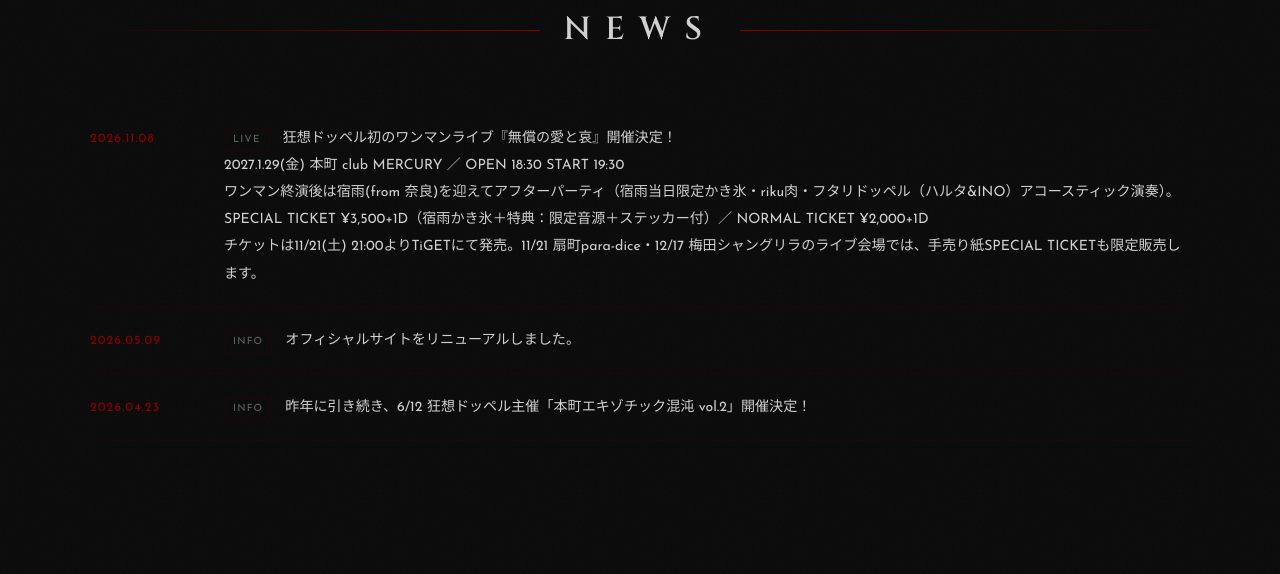
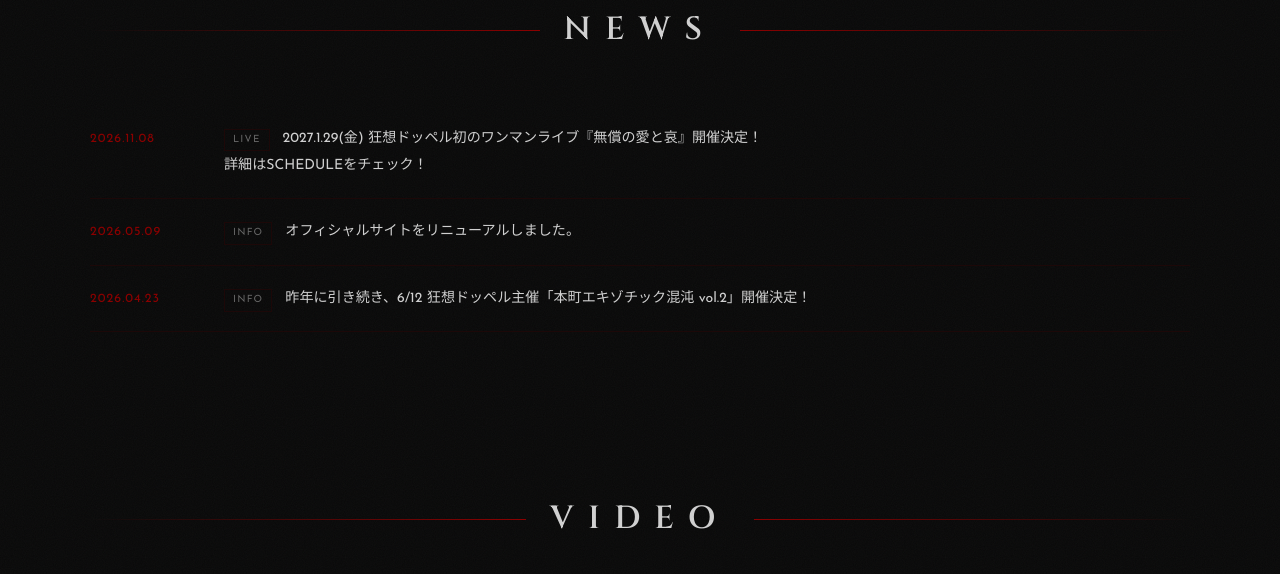
Before and after one commit to namotty3/Kyoso-doppel, a plain HTML site: page index.html in a window 1280 px wide. Shown: the part 877-1451 px from the top of the page. Drawn offline with Linux system fonts and the light colour scheme.

Commit message:
Shorten news text for 1st one-man live
Co-Authored-By: Claude Opus 5.5 <noreply@anthropic.com>

```diff
--- a/index.html
+++ b/index.html
@@ -156,11 +156,8 @@
             <div>
               <span class="news__category">LIVE</span>
               <span class="news__text">
-                狂想ドッペル初のワンマンライブ『無償の愛と哀』開催決定！<br>
-                2027.1.29(金) 本町 club MERCURY ／ OPEN 18:30 START 19:30<br>
-                ワンマン終演後は宿雨(from 奈良)を迎えてアフターパーティ（宿雨当日限定かき氷・riku肉・フタリドッペル（ハルタ&amp;INO）アコースティック演奏）。<br>
-                SPECIAL TICKET ¥3,500+1D（宿雨かき氷＋特典：限定音源＋ステッカー付）／ NORMAL TICKET ¥2,000+1D<br>
-                チケットは11/21(土) 21:00よりTiGETにて発売。11/21 扇町para-dice・12/17 梅田シャングリラのライブ会場では、手売り紙SPECIAL TICKETも限定販売します。
+                2027.1.29(金) 狂想ドッペル初のワンマンライブ『無償の愛と哀』開催決定！<br>
+                詳細はSCHEDULEをチェック！
               </span>
             </div>
           </div>
```
